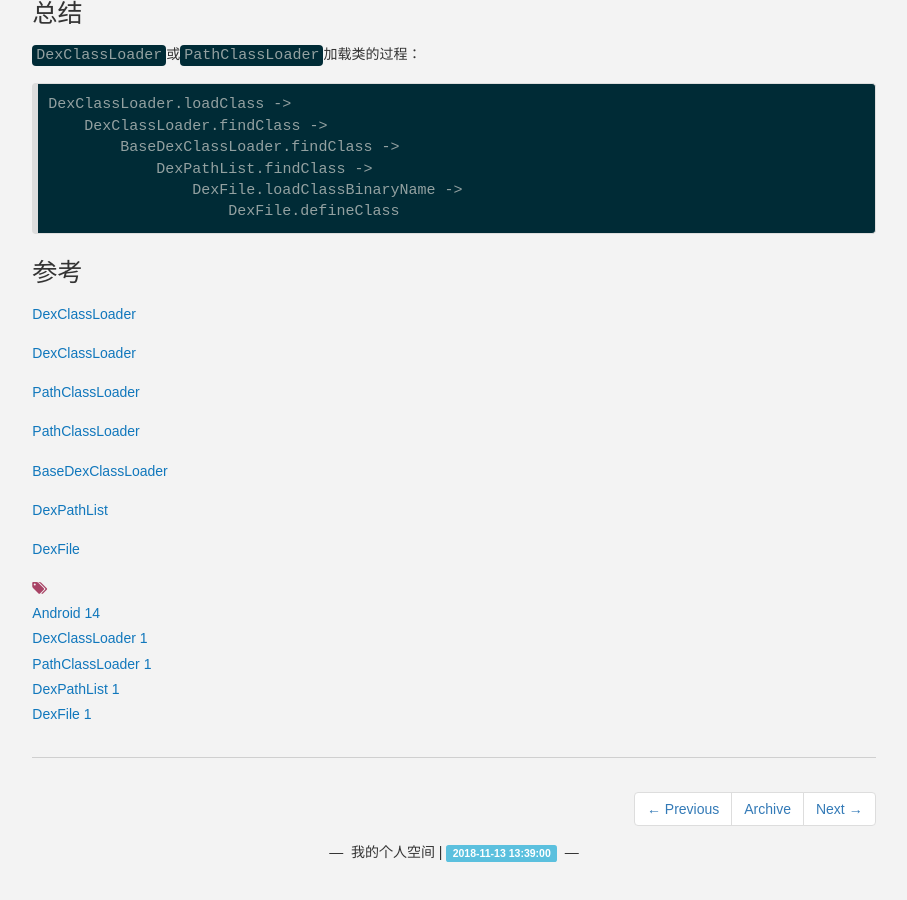
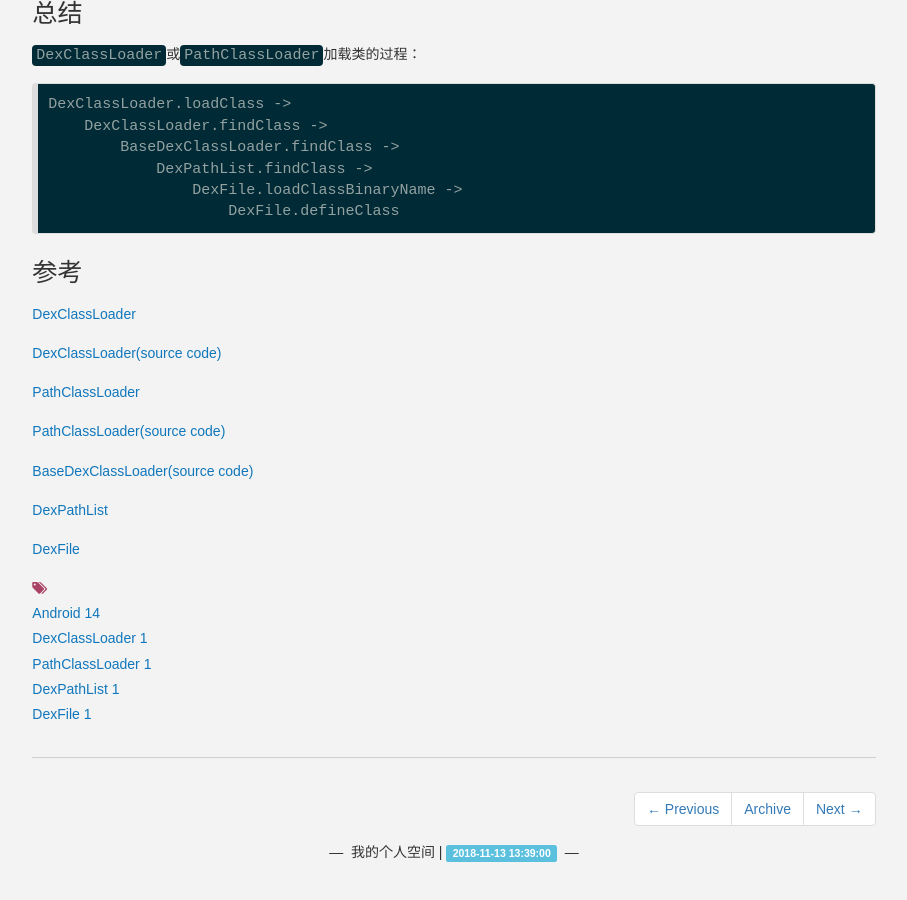
Before and after one commit to daemon369/daemon369.github.io, a Jekyll site: the page built from _posts/2018-10-26-01-android-classloader.md, in a window 1280 px wide and 900 px high, scrolled down 4563 px. Shown: the whole window, without its empty margins (186-1093 px from the left). Built offline with Jekyll 4.4.1, drawn with Linux system fonts in a browser that asks for light colours; nearby versions of some CDN libraries; comment, search, counter and statistics services are not loaded.

Commit message:
fix link error

```diff
--- a/_posts/2018-10-26-01-android-classloader.md
+++ b/_posts/2018-10-26-01-android-classloader.md
@@ -217,13 +217,13 @@
 
 [DexClassLoader](https://developer.android.com/reference/dalvik/system/DexClassLoader.html)
 
-[DexClassLoader](https://android.googlesource.com/platform/libcore-snapshot/+/ics-mr1/dalvik/src/main/java/dalvik/system/DexClassLoader.java)
+[DexClassLoader(source code)](https://android.googlesource.com/platform/libcore-snapshot/+/ics-mr1/dalvik/src/main/java/dalvik/system/DexClassLoader.java)
 
 [PathClassLoader](https://developer.android.com/reference/dalvik/system/PathClassLoader.html)
 
-[PathClassLoader](https://android.googlesource.com/platform/libcore-snapshot/+/ics-mr1/dalvik/src/main/java/dalvik/system/PathClassLoader.java)
+[PathClassLoader(source code)](https://android.googlesource.com/platform/libcore-snapshot/+/ics-mr1/dalvik/src/main/java/dalvik/system/PathClassLoader.java)
 
-[BaseDexClassLoader](https://android.googlesource.com/platform/libcore-snapshot/+/ics-mr1/dalvik/src/main/java/dalvik/system/DexClassLoader.java)
+[BaseDexClassLoader(source code)](https://android.googlesource.com/platform/libcore-snapshot/+/ics-mr1/dalvik/src/main/java/dalvik/system/BaseDexClassLoader.java)
 
 [DexPathList](https://android.googlesource.com/platform/libcore-snapshot/+/ics-mr1/dalvik/src/main/java/dalvik/system/DexPathList.java)
 
```
